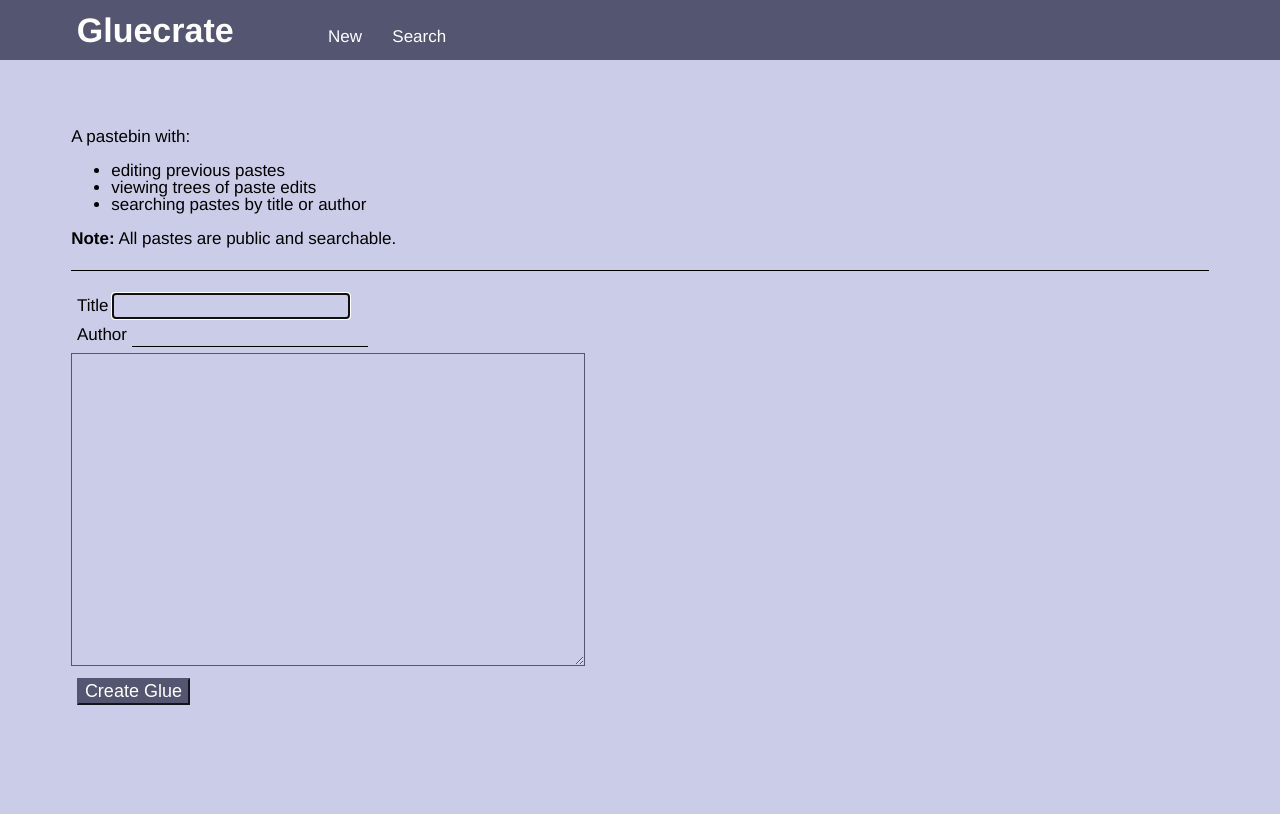
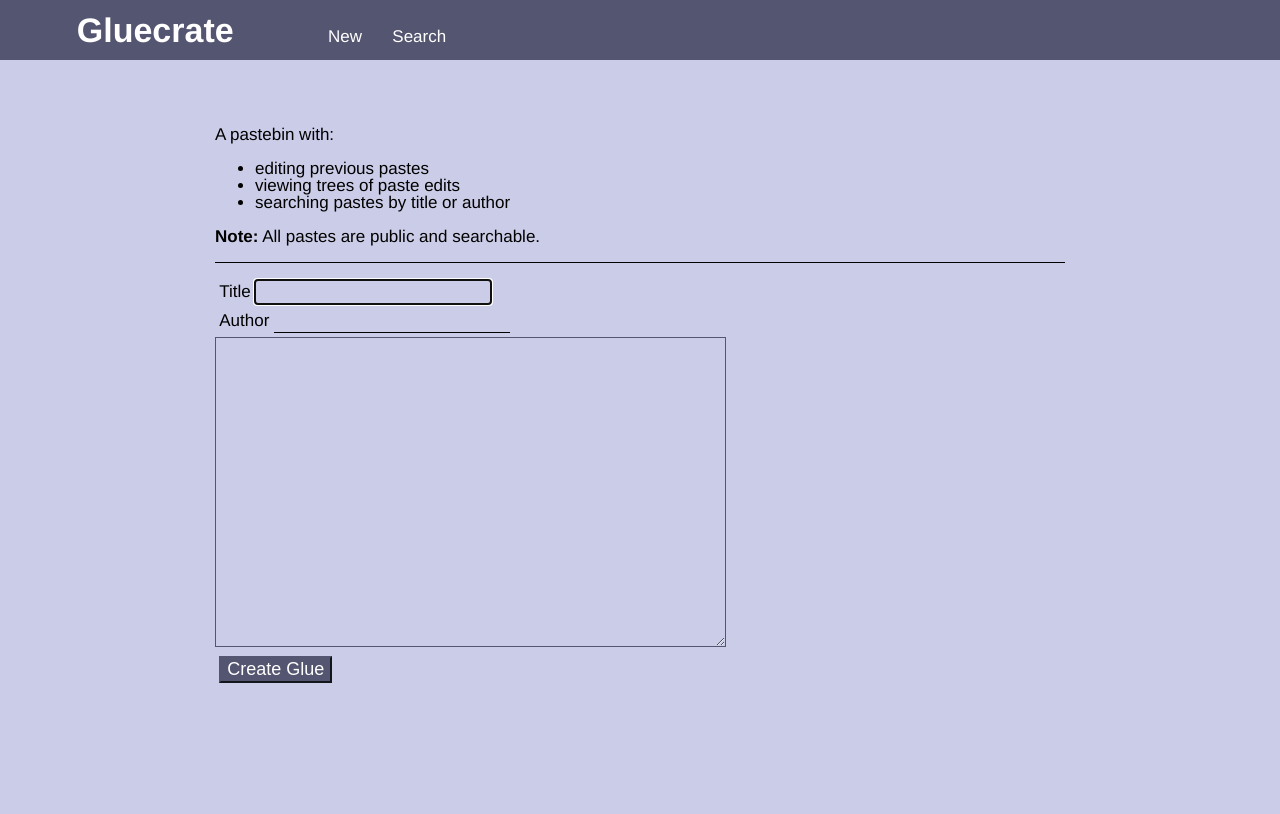
Before and after one commit to welliam/Gluecrate, a Flask app: page / in a window 1280 px wide. Before the commit the page ends 705 px from the top, so only its background shows below. Run offline with Flask 2, Linux system fonts and the light colour scheme.

Commit message:
Improve CSS styling on resize
contents stays reasonably sized and centered

```diff
--- a/static/wrapper_style.css
+++ b/static/wrapper_style.css
@@ -1,6 +1,5 @@
 body {
     font: 17px / 1 Helvetica;
-    margin-top: 10%;
     background-color: #cbcce7;
 }
 
@@ -29,7 +28,10 @@ a:hover {
 }
 
 #contents {
-    margin: 0 5%;
+    max-width: 50em;
+    margin: 10%;
+    margin-left: auto;
+    margin-right: auto;
 }
 
 #banner a {
```
